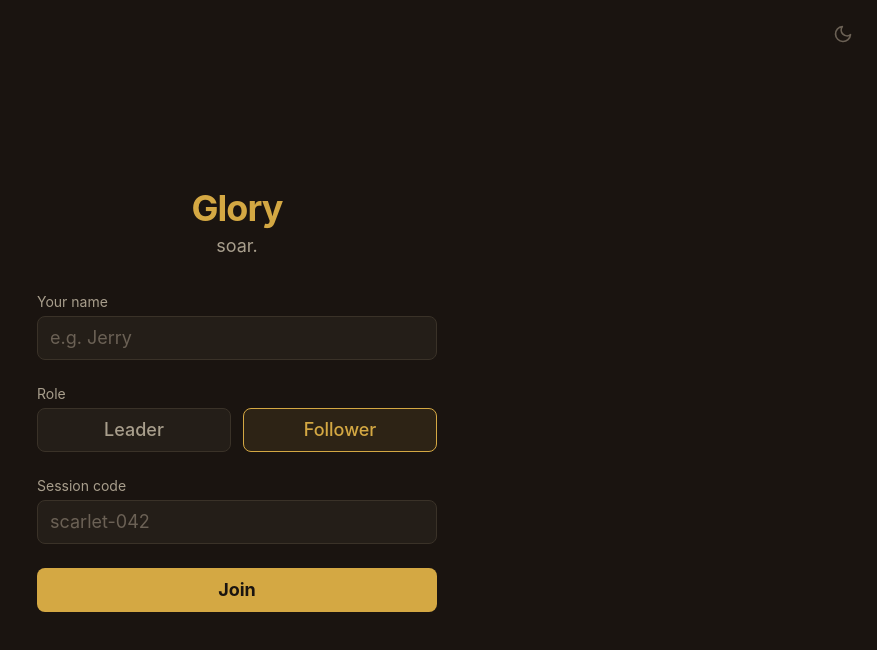
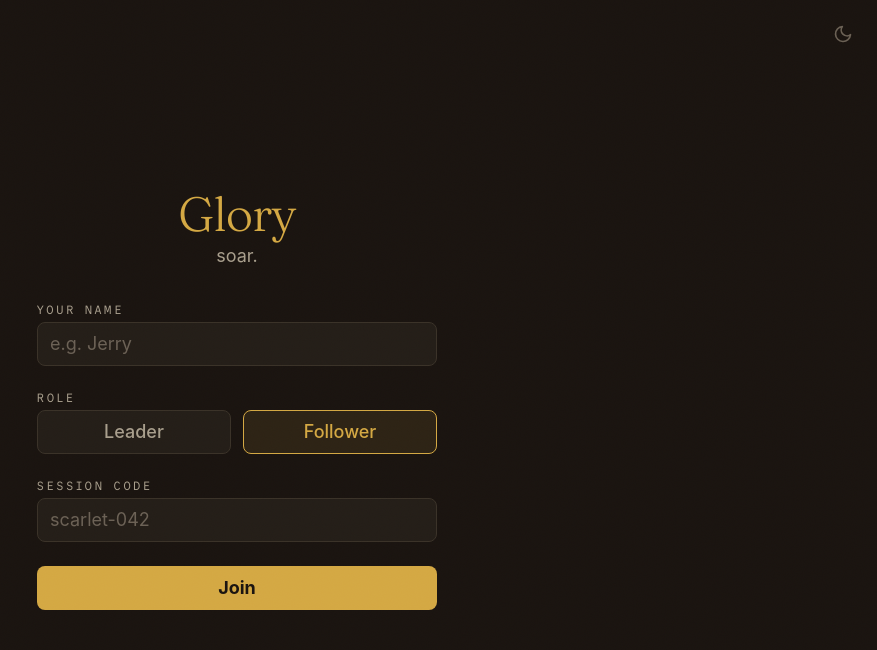
Before and after one commit to Manzanita-Research/glorybook, a React (Vite) app: page / in a window 1280 px wide. Shown: the top 650 px of the page, without its empty margins (403-1280 px from the left). Built offline with nearby package versions, Linux system fonts and the light colour scheme.

Commit message:
feat(01-02): apply brand typography to JoinScreen and SongHeader
Fraunces display font on Glory wordmark and song titles.
Uppercase tracked monospace labels on form fields and Key label.
Film grain overlay on JoinScreen via grain class.

```diff
--- a/src/client/components/JoinScreen.tsx
+++ b/src/client/components/JoinScreen.tsx
@@ -57,14 +57,14 @@ export function JoinScreen({ onJoin, initialCode }: JoinScreenProps) {
   }
 
   return (
-    <div className="min-h-dvh bg-surface text-text-primary safe-area-padding flex items-center justify-center px-4">
+    <div className="min-h-dvh bg-surface text-text-primary safe-area-padding flex items-center justify-center px-4 grain">
       <form
         onSubmit={handleSubmit}
         className="w-full max-w-[400px] space-y-6"
       >
         {/* Branding */}
         <div className="text-center mb-8">
-          <h1 className="text-4xl font-bold text-accent-gold tracking-tight">
+          <h1 className="text-5xl font-light text-accent-gold tracking-tight font-display">
             Glory
           </h1>
           <p className="mt-1 text-text-secondary text-lg">soar.</p>
@@ -74,7 +74,7 @@ export function JoinScreen({ onJoin, initialCode }: JoinScreenProps) {
         <div className="space-y-1">
           <label
             htmlFor="name"
-            className="block text-sm text-text-secondary"
+            className="block text-xs uppercase tracking-[0.2em] text-text-secondary font-mono"
           >
             Your name
           </label>
@@ -91,7 +91,7 @@ export function JoinScreen({ onJoin, initialCode }: JoinScreenProps) {
 
         {/* Role selection */}
         <div className="space-y-1">
-          <span className="block text-sm text-text-secondary">Role</span>
+          <span className="block text-xs uppercase tracking-[0.2em] text-text-secondary font-mono">Role</span>
           <div className="grid grid-cols-2 gap-3">
             <button
               type="button"
@@ -122,7 +122,7 @@ export function JoinScreen({ onJoin, initialCode }: JoinScreenProps) {
         <div className="space-y-1">
           <label
             htmlFor="session-code"
-            className="block text-sm text-text-secondary"
+            className="block text-xs uppercase tracking-[0.2em] text-text-secondary font-mono"
           >
             Session code
           </label>
--- a/src/client/components/SongHeader.tsx
+++ b/src/client/components/SongHeader.tsx
@@ -18,7 +18,7 @@ export function SongHeader({ song, position, total }: SongHeaderProps) {
     <div className="bg-surface border-b border-border px-4 py-3 z-10">
       {/* Row 1: title + position */}
       <div className="flex items-baseline justify-between gap-2">
-        <h2 className="text-2xl font-bold text-text-primary truncate">
+        <h2 className="text-2xl font-bold text-text-primary truncate font-display">
           {song.title}
         </h2>
         <span className="text-text-secondary text-sm shrink-0">
@@ -28,8 +28,8 @@ export function SongHeader({ song, position, total }: SongHeaderProps) {
 
       {/* Row 2: key + tempo */}
       <div className="flex gap-4 text-sm text-text-secondary mt-0.5">
-        <span>
-          Key:{" "}
+        <span className="font-mono">
+          <span className="text-xs uppercase tracking-[0.2em]">Key</span>{" "}
           <span className="text-accent-gold font-medium">{song.key}</span>
         </span>
         <span>{song.tempo}</span>
```
